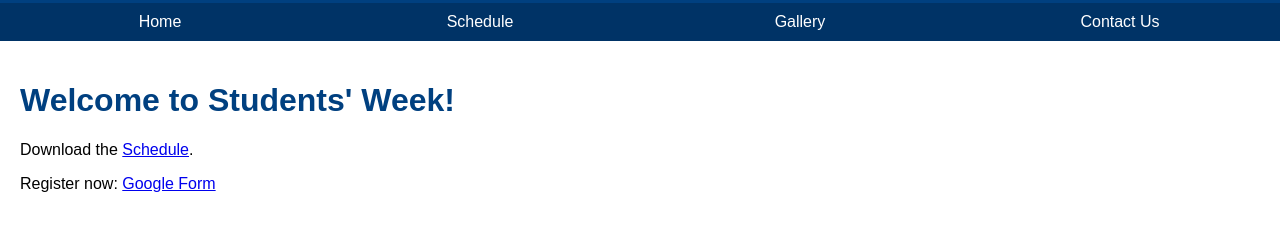
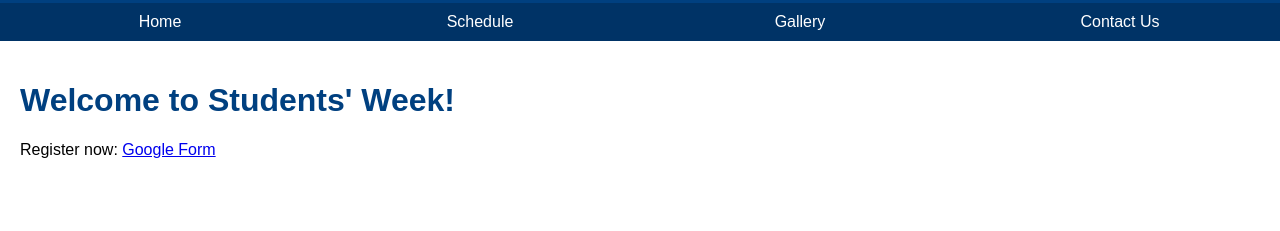
Before and after one commit to Bidwattar98/StudentsWeek, a plain HTML site: page index.html in a window 1280 px wide. Shown: the part 97-328 px from the top of the page. Drawn offline with Linux system fonts and the light colour scheme.

Commit message:
adding md

```diff
--- a/index.html
+++ b/index.html
@@ -23,8 +23,6 @@
 
     <div id="home" class="content">
       <h1>Welcome to Students' Week!</h1>
-      <p>Download the <a href="schedule.pdf" download>Schedule</a>.</p>
-      <p>
         Register now:
         <a href="https://forms.gle/nLwraWXAdKiLH3bY9" target="_blank"
           >Google Form</a
```
Also changed, not shown: script.js (line endings or trailing spaces), 1 other file.
